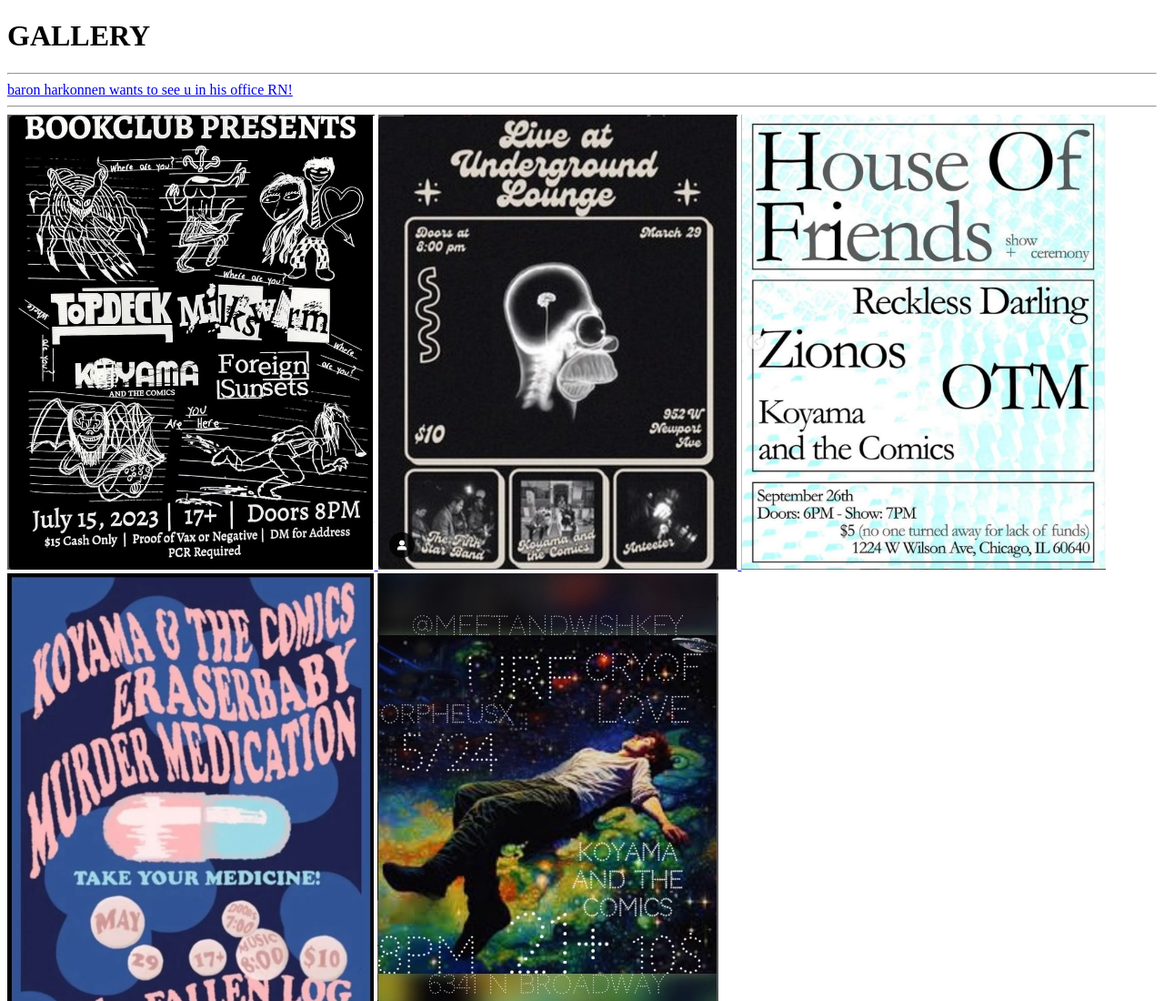
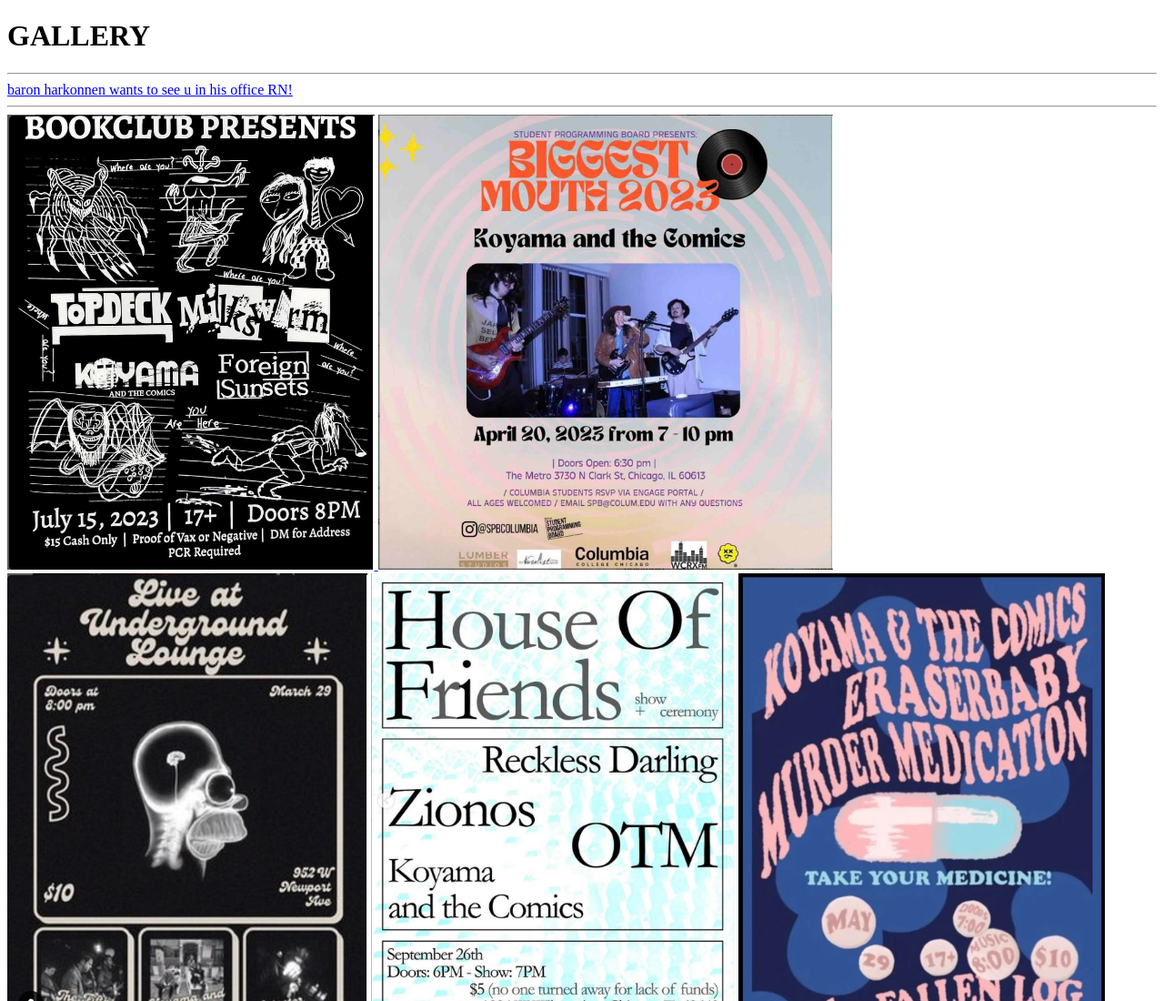
Before and after one commit to Koyamaandcomics/Koyamaandcomics, a plain HTML site: page Gallery.html in a window 1280 px wide. Shown: the top 1100 px of the page at 91% size. Drawn offline with Linux system fonts and the light colour scheme.

Commit message:
Update Gallery.html

```diff
--- a/Gallery.html
+++ b/Gallery.html
@@ -12,6 +12,7 @@
     baron harkonnen wants to see u in his office RN!
     <hr>
     <img src="IMAGES/bookclub.jpg" height="500">
+    <img src="IMAGES/largemouth.jpg" height="500">
     <img src="IMAGES/undergroundlounge.jpg" height="500">
     <img src="IMAGES/hofi.jpg" height="500">
     <img src="IMAGES/kit17.jpg" height="500">
```
